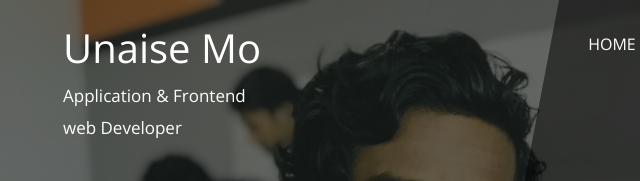
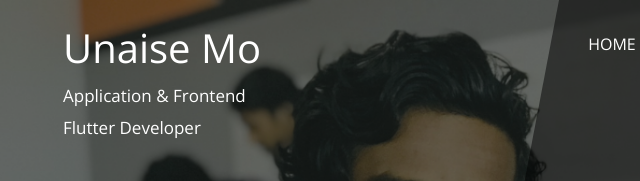
Before and after one commit to unaisemuhammed/unaisestaticwebsite2, a plain HTML site: page index.html in a window 1280 px wide. Shown: the top 181 px of the page, 0-640 px from the left. Drawn offline with nearby package versions, Linux system fonts and the light colour scheme.

Commit message:
edited heading

```diff
--- a/index.html
+++ b/index.html
@@ -29,7 +29,7 @@ https://templatemo.com/tm-550-diagoona
                         <img src="U-removebg-preview.png" alt="">
                         <div class="media-body">
                             <h1 class="tm-sitename ">Unaise Mo </h1>
-                            <p class="tm-slogon">Application & Frontend <br> web Developer</p>
+                            <p class="tm-slogon">Application & Frontend <br> Flutter Developer</p>
                             <br>
                             <p class="tm-slogon">“Schooling doesn't assure employment but skill does.”</p>
                         </div>
```
